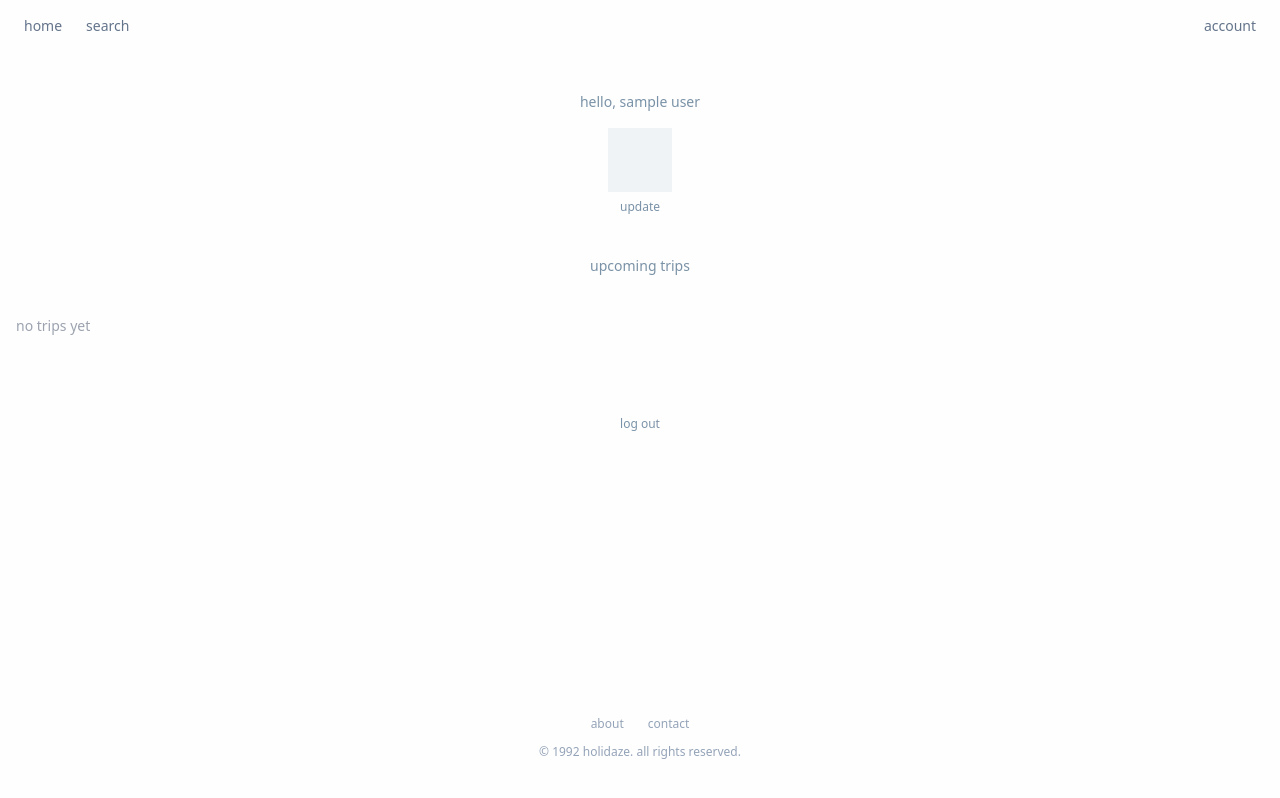
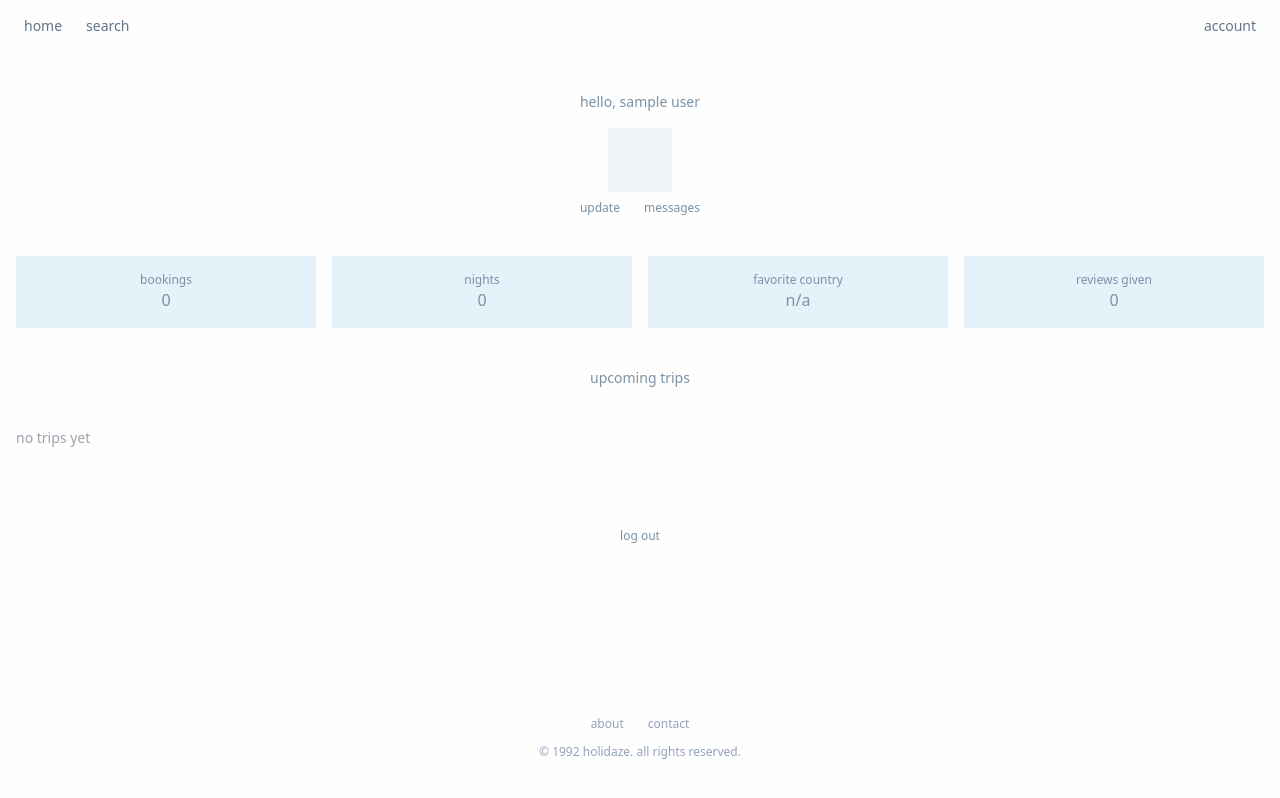
Before and after one commit to Kristinebjorgan/holidaze, a React (Vite) app: page /account/customer in a window 1280 px wide. Built offline with nearby package versions, Linux system fonts and the light colour scheme; no server answers; sample sign-in values are in the browser's storage.

Commit message:
final fixes

```diff
--- a/src/App.jsx
+++ b/src/App.jsx
@@ -22,17 +22,16 @@ function ProtectedRoute({ children }) {
 export default function App() {
   return (
     <Routes>
+      {/* ✅ Route WITHOUT Layout */}
+      <Route path="/" element={<GlobeLanding />} />
+
+      {/* ✅ All other routes WITH Layout */}
       <Route element={<Layout />}>
-        {/* homepage now shows all venues */}
-        <Route path="/" element={<AllVenues />} />
-        {/* pages */}
         <Route path="/venues" element={<AllVenues />} />
         <Route path="/venues/:id" element={<VenueDetails />} />
         <Route path="/about" element={<About />} />
-        <Route path="/globe" element={<GlobeLanding />} /> {/* 🆕 */}
-        {/* auth */}
+        <Route path="/globe" element={<GlobeLanding />} />
         <Route path="/auth" element={<LoginRegister />} />
-        {/* protected routes */}
         <Route
           path="/account/customer"
           element={
--- a/src/components/Globe3D.jsx
+++ b/src/components/Globe3D.jsx
@@ -10,6 +10,29 @@ export default function Globe3D({ onCountryClick }) {
   const [hovered, setHovered] = useState(null);
   const [tooltip, setTooltip] = useState({ show: false, name: "", x: 0, y: 0 });
 
+  const [dimensions, setDimensions] = useState({
+    width: window.innerWidth,
+    height: window.innerHeight,
+  });
+
+  // Update on window resize
+  useEffect(() => {
+    const handleResize = () => {
+      setDimensions({
+        width: window.innerWidth,
+        height: window.innerHeight,
+      });
+    };
+    window.addEventListener("resize", handleResize);
+    return () => window.removeEventListener("resize", handleResize);
+  }, []);
+
+const globeSize = Math.min(
+  dimensions.width * 0.8,
+  dimensions.height * 0.6,
+  500
+);
+
   // Load countries
   useEffect(() => {
     fetch("https://unpkg.com/world-atlas@2.0.2/countries-110m.json")
@@ -20,7 +43,7 @@ export default function Globe3D({ onCountryClick }) {
       });
   }, []);
 
-  // Setup globeconst geoData = feature(data, data.objects.countries);
+  // Setup globe
   useEffect(() => {
     const globe = globeRef.current;
     if (!globe) return;
@@ -37,7 +60,6 @@ export default function Globe3D({ onCountryClick }) {
   // Handle hover
   const handleHover = (feat) => {
     setHovered(feat);
-
     setTooltip((prev) => ({
       ...prev,
       name: feat?.properties?.name || "",
@@ -63,6 +85,7 @@ export default function Globe3D({ onCountryClick }) {
       }}
     >
       <Globe
+        key={globeSize}
         ref={globeRef}
         globeImageUrl={null}
         backgroundColor="rgba(0,0,0,0)"
@@ -76,8 +99,8 @@ export default function Globe3D({ onCountryClick }) {
         polygonLabel={() => ""}
         onPolygonHover={handleHover}
         onPolygonClick={(d) => onCountryClick(d?.properties?.name)}
-        width={600}
-        height={600}
+        width={globeSize}
+        height={globeSize}
       />
 
       {tooltip.show && (
--- a/src/components/GlobeLanding.jsx
+++ b/src/components/GlobeLanding.jsx
@@ -16,15 +16,22 @@ export default function GlobeLanding() {
   };
 
   return (
-    <div className="relative flex flex-col items-center justify-center min-h-screen bg-[#fefefe] text-[#7A92A7]">
+    <div className="relative w-full h-screen bg-[#fefefe] text-[#7A92A7] overflow-hidden">
+      {/* Globe container with responsive sizing */}
+      <div className="w-full h-full flex items-center justify-center">
         <Globe3D onCountryClick={handleCountryClick} />
+      </div>
 
+      {/* Explore button */}
+      <div className="absolute bottom-6 w-full text-center px-4 z-10">
+        {" "}
         <button
           onClick={handleExploreClick}
-        className="text-xs mt-6 lowercase opacity-70 absolute bottom-6"
+          className="text-xs lowercase opacity-70 hover:opacity-100 transition"
         >
           explore
         </button>
       </div>
+    </div>
   );
 }
--- a/src/components/Header.jsx
+++ b/src/components/Header.jsx
@@ -12,9 +12,8 @@ export default function Header() {
 
 
 const handleHomeClick = () => {
-  localStorage.removeItem("search"); // optional: clear search state if you store it
-  navigate("/", { replace: true });
-  window.location.reload(); // ensures any local UI state is also cleared
+  localStorage.removeItem("search");
+  navigate("/venues", { replace: true });
 };
 
 
--- a/src/components/profiles/CustomerProfile.jsx
+++ b/src/components/profiles/CustomerProfile.jsx
@@ -74,12 +74,63 @@ export default function CustomerProfile() {
         ) : (
           <div className="w-16 h-16 mx-auto bg-[#7A92A7]/10 mb-1" />
         )}
-        <button
-          onClick={() => setShowEditModal(true)}
-          className="text-xs hover:underline hover:opacity-80"
-        >
-          update
-        </button>
+<div className="flex justify-center gap-6 mt-2 text-xs mb-10">
+  <button
+    onClick={() => setShowEditModal(true)}
+    className="hover:underline hover:opacity-80"
+  >
+    update
+  </button>
+  <button
+    onClick={() => alert('Messaging coming soon')}
+    className="hover:underline hover:opacity-80 flex items-center gap-1"
+  >
+    messages
+  </button>
+</div>
+
+      {/* Metrics */}
+      <div className="grid grid-cols-2 sm:grid-cols-4 gap-4 text-sm mb-10">
+        <div className="bg-[#D4E9F7]/60 backdrop-blur-md p-4">
+          <p className="text-xs">bookings</p>
+          <p className="text-base font-light">{bookings.length}</p>
+        </div>
+        <div className="bg-[#D4E9F7]/60 backdrop-blur-md p-4">
+          <p className="text-xs">nights</p>
+          <p className="text-base font-light">
+            {bookings.reduce((sum, b) => {
+              const from = new Date(b.dateFrom);
+              const to = new Date(b.dateTo);
+              return sum + Math.ceil((to - from) / (1000 * 60 * 60 * 24));
+            }, 0)}
+          </p>
+        </div>
+        <div className="bg-[#D4E9F7]/60 backdrop-blur-md p-4">
+          <p className="text-xs">favorite country</p>
+          <p className="text-base font-light">
+            {(() => {
+              const counts = {};
+              bookings.forEach((b) => {
+                const c = b.venue?.location?.country;
+                if (c) counts[c] = (counts[c] || 0) + 1;
+              });
+              const favorite = Object.entries(counts).sort(
+                (a, b) => b[1] - a[1]
+              )[0];
+              return favorite ? favorite[0] : "N/A";
+            })()}
+          </p>
+        </div>
+        <div className="bg-[#D4E9F7]/60 backdrop-blur-md p-4">
+          <p className="text-xs">reviews given</p>
+          <p className="text-base font-light">
+            {
+              bookings.filter((b) => b.meta?.reviewed || b._reviewed === true)
+                .length
+            }
+          </p>
+        </div>
+      </div>
       </div>
 
       <h2 className="text-sm mb-10">upcoming trips</h2>
@@ -127,17 +178,6 @@ export default function CustomerProfile() {
                   </div>
                 )}
 
-                {isPast && !isReviewed && (
-                  <div className="flex justify-center mb-4">
-                    <button
-                      onClick={() => setReviewBooking(booking)}
-                      className="text-xs hover:underline"
-                    >
-                      review
-                    </button>
-                  </div>
-                )}
-
                 <div className="flex justify-center gap-4 text-xs">
                   <button
                     onClick={() => setViewingBooking(booking)}
@@ -145,6 +185,8 @@ export default function CustomerProfile() {
                   >
                     view
                   </button>
+
+                  {/* Keep cancel/edit only for future bookings */}
                   {!isPast && (
                     <>
                       <button
@@ -161,14 +203,17 @@ export default function CustomerProfile() {
                       </button>
                     </>
                   )}
-                  {isPast && (
+
+                  {/* Only show review button if it's past and not reviewed */}
+                  {isPast && !isReviewed && (
                     <button
                       onClick={() => setReviewBooking(booking)}
                       className="hover:underline"
                     >
-                      leave review
+                      review
                     </button>
                   )}
+
                   <button
                     onClick={() => navigate(`/venues/${booking.venue?.id}`)}
                     className="hover:underline"
--- a/src/components/profiles/ManagerProfile.jsx
+++ b/src/components/profiles/ManagerProfile.jsx
@@ -102,29 +102,37 @@ function ManagerProfile() {
         ) : (
           <div className="w-16 h-16 mx-auto bg-[#7A92A7]/10 mb-1" />
         )}
-        <button
-          onClick={() => setShowEditProfile(true)}
-          className="text-xs hover:underline hover:opacity-80"
-        >
-          edit
-        </button>
+        <div className="flex justify-center gap-6 mt-2 text-xs">
+          <button
+            onClick={() => setShowEditProfile(true)}
+            className="hover:underline hover:opacity-80"
+          >
+            update
+          </button>
+          <button
+            onClick={() => alert("Messaging coming soon")}
+            className="hover:underline hover:opacity-80 flex items-center gap-1"
+          >
+            messages
+          </button>
+        </div>
       </div>
 
       {/* Metrics */}
       <div className="grid grid-cols-2 sm:grid-cols-4 gap-4 text-sm mb-10">
         <div className="bg-[#D4E9F7]/60 backdrop-blur-md p-4">
           <p className="text-xs">listings</p>
-          <p className="text-base font-medium">{venues.length}</p>
+          <p className="text-base font-light">{venues.length}</p>
         </div>
         <div className="bg-[#D4E9F7]/60 backdrop-blur-md p-4">
           <p className="text-xs">bookings</p>
-          <p className="text-base font-medium">
+          <p className="text-base font-light">
             {venues.reduce((sum, v) => sum + (v._count?.bookings || 0), 0)}
           </p>
         </div>
         <div className="bg-[#D4E9F7]/60 backdrop-blur-md p-4">
           <p className="text-xs">occupancy</p>
-          <p className="text-base font-medium">
+          <p className="text-base font-light">
             {(() => {
               let booked = 0,
                 span = 0;
--- a/src/pages/AllVenues.jsx
+++ b/src/pages/AllVenues.jsx
@@ -53,7 +53,7 @@ export default function AllVenues() {
   try {
     while (keepGoing) {
       const res = await fetch(
-            `${NOROFF_API_BASE_URL}/holidaze/venues?limit=100&page=${currentPage}&sort=created&_bookings=true`,
+        `${NOROFF_API_BASE_URL}/holidaze/venues?limit=100&page=${currentPage}`,
         {
           headers: {
             "Content-Type": "application/json",
@@ -63,15 +63,14 @@ export default function AllVenues() {
       );
 
       const data = await res.json();
-          if (!res.ok)
-            throw new Error(data.errors?.[0]?.message || "Fetch failed");
+      if (!res.ok) throw new Error(data.errors?.[0]?.message || "Fetch failed");
 
       const kribjiTagged = data.data.filter((venue) =>
         venue.description?.toLowerCase().includes("[kribji-v2]")
       );
 
       all = [...all, ...kribjiTagged];
-          keepGoing = !data.meta?.isLastPage && kribjiTagged.length > 0;
+      keepGoing = !data.meta?.isLastPage;
       currentPage++;
     }
 
--- a/src/pages/LoginRegister.jsx
+++ b/src/pages/LoginRegister.jsx
@@ -58,7 +58,9 @@ export default function LoginRegister() {
         if (res?.data?.accessToken) {
           localStorage.setItem("token", res.data.accessToken);
           localStorage.setItem("user", JSON.stringify(res.data));
-          navigate("/");
+          navigate(
+            res.data.venueManager ? "/account/manager" : "/account/customer"
+          );
         } else alert("login failed.");
       }
     } catch (err) {
```
Lines whose indentation alone changed are shown as unchanged.
